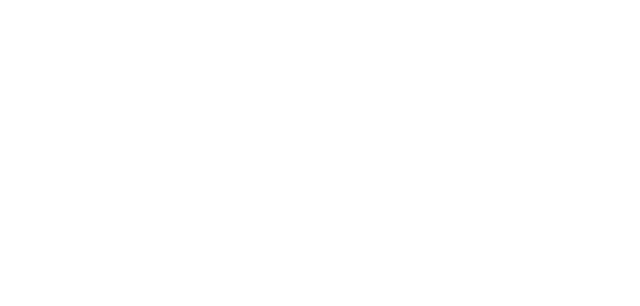
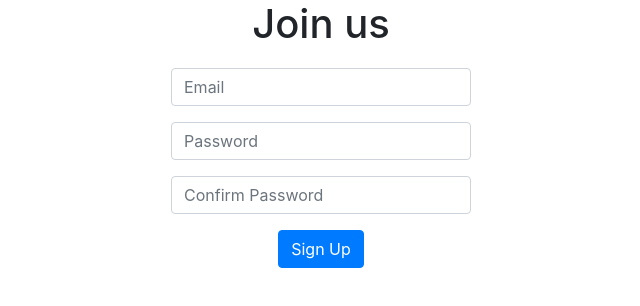
Before and after one commit to alon359/TaskTeam, an Angular app in the folder Front/: page /signup in a window 1280 px wide. Before the commit this address led to /. Shown: the top 306 px of the page, without its empty margins (319-959 px from the left). Built offline with nearby package versions, Linux system fonts and the light colour scheme.

Commit message:
Add log-up

```diff
--- a/Front/src/app/app-routing.module.ts
+++ b/Front/src/app/app-routing.module.ts
@@ -1,11 +1,13 @@
 import { NgModule } from '@angular/core';
 import { Routes, RouterModule } from '@angular/router';
 
+// Pages
 import { HomePageComponent } from './pages/home-page/home-page.component';
-
+import { SignUpComponent } from './pages/sign-up/sign-up.component';
 
 const routes: Routes = [
-
+  { path: 'signup', component: SignUpComponent },
+  { path: '', component: HomePageComponent },
 ];
 
 @NgModule({
--- /dev/null
+++ b/Front/src/app/pages/sign-up/sign-up.component.css
@@ -0,0 +1,28 @@
+.container {
+  display: flex;
+  flex-direction: column;
+  width: 600px;
+  max-width: 100%;
+  align-items: center;
+}
+.h1 {
+  text-align: center;
+  margin-bottom: 20px;
+}
+
+form {
+  display: flex;
+  flex-direction: column;
+  align-items: center;
+  width: 500px;
+  max-width: 100%;
+}
+
+input {
+  width: 300px;
+  max-width: 100%;
+}
+
+button {
+  width: fit-content;
+}
--- /dev/null
+++ b/Front/src/app/pages/sign-up/sign-up.component.html
@@ -0,0 +1,15 @@
+<div class="container">
+  <p class="h1">Join us</p>
+  <form>
+    <div class="form-group">
+      <input type="email" class="form-control" placeholder="Email" />
+    </div>
+    <div class="form-group">
+      <input type="password" class="form-control" placeholder="Password" />
+    </div>
+    <div class="form-group">
+      <input type="password" class="form-control" placeholder="Confirm Password" />
+    </div>
+    <button class="btn btn-primary">Sign Up</button>
+  </form>
+</div>
--- /dev/null
+++ b/Front/src/app/pages/sign-up/sign-up.component.ts
@@ -0,0 +1,15 @@
+import { Component, OnInit } from '@angular/core';
+
+@Component({
+  selector: 'app-sign-up',
+  templateUrl: './sign-up.component.html',
+  styleUrls: ['./sign-up.component.css']
+})
+export class SignUpComponent implements OnInit {
+
+  constructor() { }
+
+  ngOnInit(): void {
+  }
+
+}
```
Also changed, not shown: Front/src/app/app.module.ts (+10 -6 lines), 1 other file (tests, documents, lock files or other folders).
